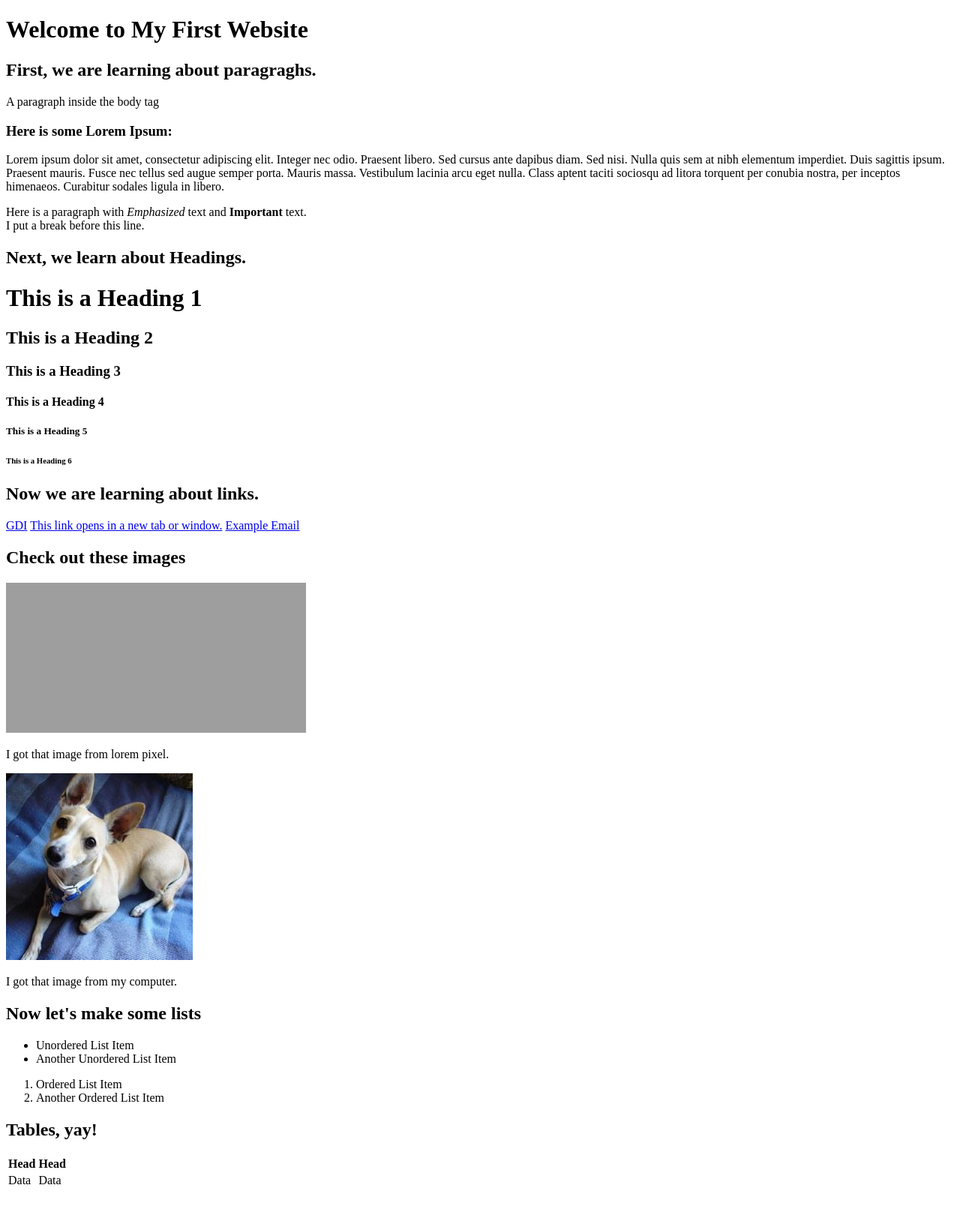
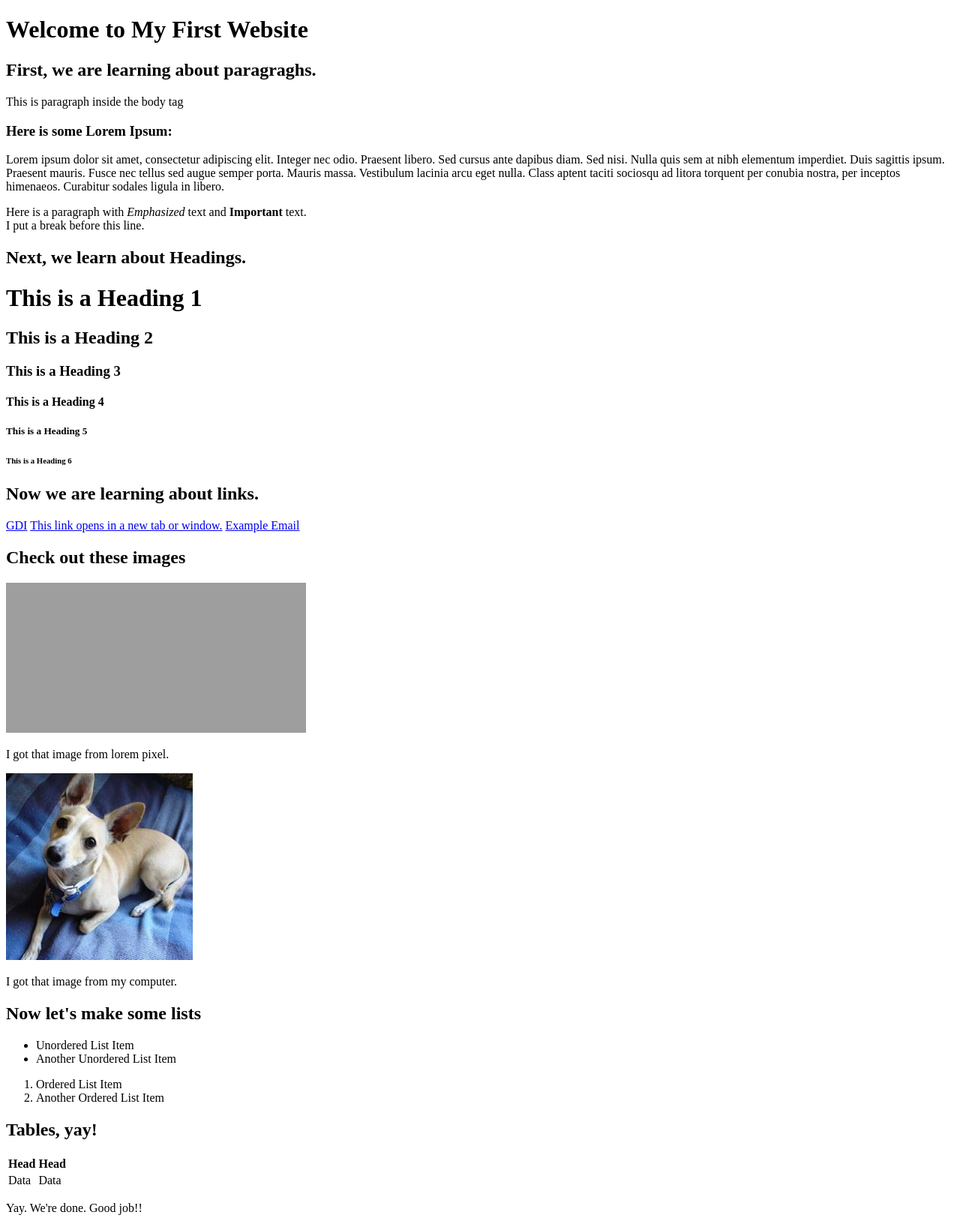
Before and after one commit to joshuatomasgarcia/GDI_IntroToHTMLCSS, a plain HTML site: page Class1_IntroductiontoHTMLCSS/index.html in a window 1280 px wide. Shown: the whole page at 75% size. Before the commit the page ends 1594 px from the top, so only its background shows below. Drawn offline with Linux system fonts and the light colour scheme; grey boxes are pictures that could not be loaded.

Commit message:
Some small changes, added final line

```diff
--- a/Class1_IntroductiontoHTMLCSS/index.html
+++ b/Class1_IntroductiontoHTMLCSS/index.html
@@ -9,7 +9,7 @@
     <h1>Welcome to My First Website</h1>
       <h2>First, we are learning about paragraghs.</h2>
         <p>
-          A paragraph inside the body tag
+          This is paragraph inside the body tag
         </p>
         <h3>Here is some Lorem Ipsum: </h3>
           <p>
@@ -67,6 +67,9 @@
           </tr>
         </table>
 
+        <p>
+          Yay. We're done. Good job!!
+        </p>
   </body>
 
  </html>
```
